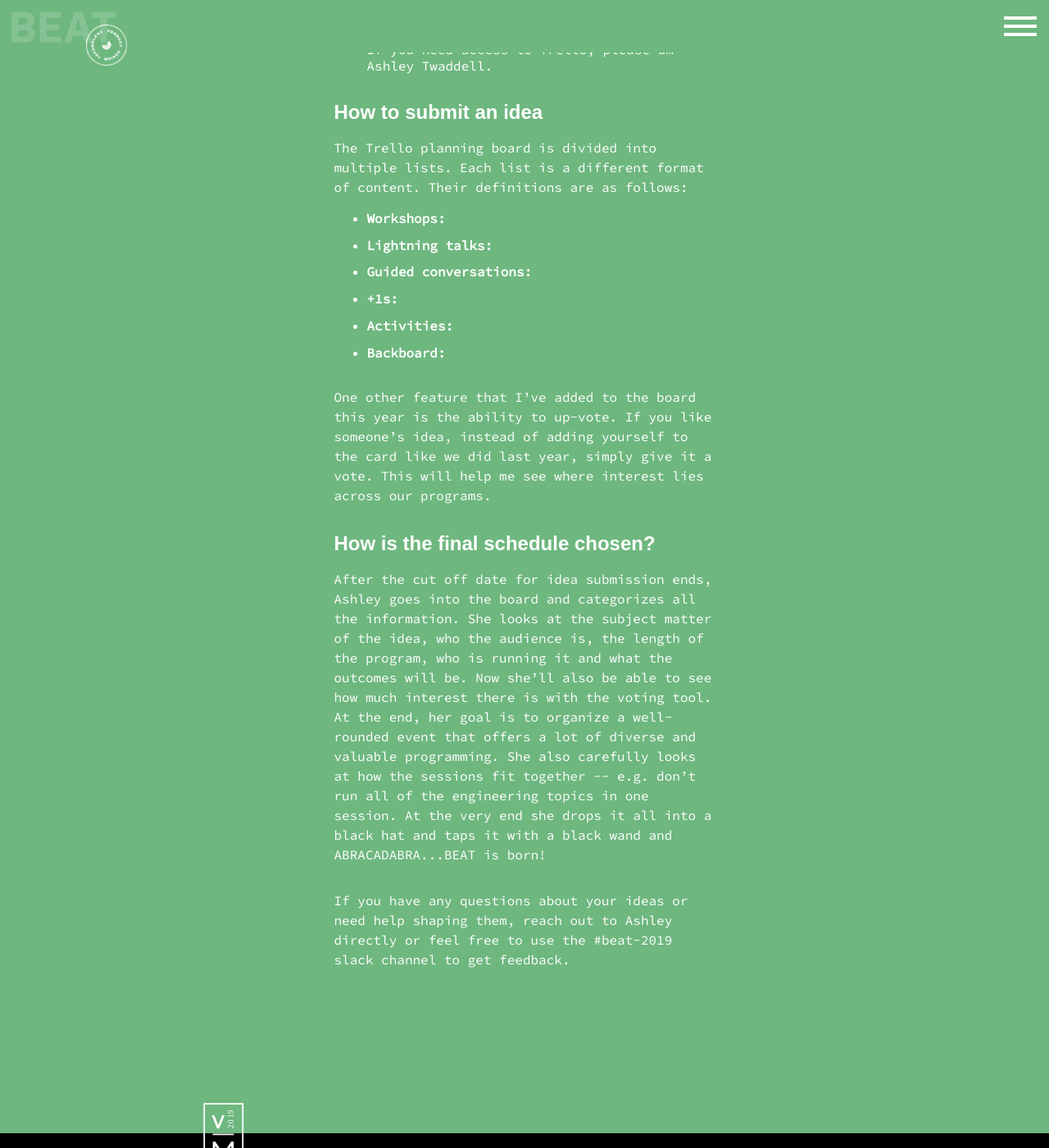
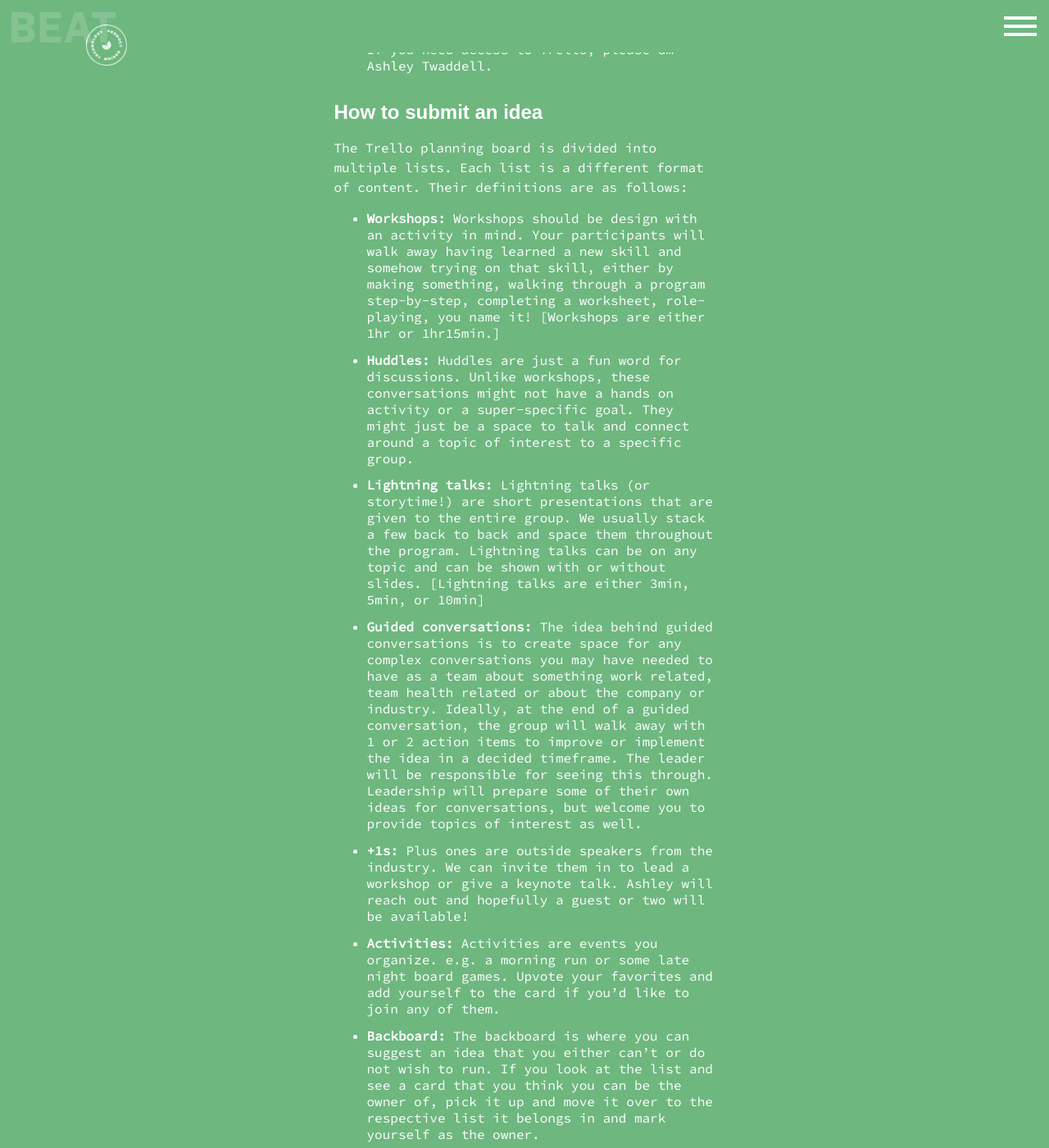
Before and after one commit to voxmedia/beat, a Jekyll site: the page built from _posts/2017-10-06-submit-an-idea.markdown, in a window 1280 px wide and 1400 px high, scrolled down 559 px. Shown: the whole window at 82% size. Built offline with Jekyll 4.4.1, drawn with Linux system fonts in a browser that asks for light colours.

Commit message:
copy updates, new sub nav in about page, jump to top functionality

```diff
--- a/_includes/footer.html
+++ b/_includes/footer.html
@@ -1,6 +1,6 @@
 <footer class="c-footer">
 
-  {% include svgs/footer-charm.html %}
+  <a href="#top">{% include svgs/footer-charm.html %}</a>
 
   <div class="footer-container">
 
--- a/_includes/svgs/footer-charm.html
+++ b/_includes/svgs/footer-charm.html
@@ -1,8 +1,7 @@
 <?xml version="1.0" encoding="UTF-8"?>
 <svg class="c-footer-charm" width="34px" height="58px" viewBox="0 0 34 58" version="1.1" xmlns="http://www.w3.org/2000/svg" xmlns:xlink="http://www.w3.org/1999/xlink">
     <!-- Generator: Sketch 46.2 (44496) - http://www.bohemiancoding.com/sketch -->
-    <title>footer-charm</title>
-    <desc>Created with Sketch.</desc>
+    <title>To The Top!</title>
     <defs></defs>
     <g id="Page-1" stroke="none" stroke-width="1" fill="none" fill-rule="evenodd">
         <g id="footer-charm" transform="translate(0.539542, 0.445667)">
--- a/_layouts/default.html
+++ b/_layouts/default.html
@@ -3,7 +3,7 @@
 
   {% include head.html %}
 
-  <body class="body">
+  <body class="body" id="top">
 
     {% if page.title != null %}
       {% include header.html %}
--- a/_posts/2017-10-06-submit-an-idea.markdown
+++ b/_posts/2017-10-06-submit-an-idea.markdown
@@ -15,7 +15,7 @@ layout: page
 <section class="c-post--list">
   <p>Ideas submissions are due Thursday 1/31 and you’ll receive an email letting you know if your idea was accepted by Monday 2/4.</p>
 
-  <p>To access the Trello Board, click <a href="https://trello.com/invite/b/OrOxXDIx/896dd492378444b9b606ad2133494262/beat-2019-planning-board">here</a>.
+  <p>To access the Trello Board, click <a target="_blank" href="https://trello.com/invite/b/OrOxXDIx/896dd492378444b9b606ad2133494262/beat-2019-planning-board">here</a>.
     <ul>
       <li>You may need to hit “join board” in order to edit it.</li>
       <li>If you need access to Trello, please dm Ashley Twaddell.</li>
@@ -27,12 +27,13 @@ layout: page
 
   <p>
   <ul>
-    <li><b>Workshops:</b> </li>
-    <li><b>Lightning talks:</b> </li>
-    <li><b>Guided conversations:</b> </li>
-    <li><b>+1s:</b> </li>
-    <li><b>Activities:</b> </li>
-    <li><b>Backboard:</b> </li>
+    <li><b>Workshops:</b> Workshops should be design with an activity in mind. Your participants will walk away having learned a new skill and somehow trying on that skill, either by making something, walking through a program step-by-step, completing a worksheet, role-playing, you name it! [Workshops are either 1hr or 1hr15min.]</li>
+    <li><b>Huddles:</b> Huddles are just a fun word for discussions. Unlike workshops, these conversations might not have a hands on activity or a super-specific goal. They might just be a space to talk and connect around a topic of interest to a specific group. </li>
+    <li><b>Lightning talks:</b> Lightning talks (or storytime!) are short presentations that are given to the entire group. We usually stack a few back to back and space them throughout the program. Lightning talks can be on any topic and can be shown with or without slides. [Lightning talks are either 3min, 5min, or 10min]</li>
+    <li><b>Guided conversations:</b> The idea behind guided conversations is to create space for any complex conversations you may have needed to have as a team about something work related, team health related or about the company or industry. Ideally,  at the end of a guided conversation, the group will walk away with 1 or 2 action items to improve or implement the idea in a decided timeframe. The leader will be responsible for seeing this through. Leadership will prepare some of their own ideas for conversations, but welcome you to provide topics of interest as well.</li>
+    <li><b>+1s:</b> Plus ones are outside speakers from the industry. We can invite them in to lead a workshop or give a keynote talk. Ashley will reach out and hopefully a guest or two will be available!  </li>
+    <li><b>Activities:</b> Activities are events you organize. e.g. a morning run or some late night board games. Upvote your favorites and add yourself to the card if you’d like to join any of them.</li>
+    <li><b>Backboard:</b> The backboard is where you can suggest an idea that you either can’t or do not wish to run. If you look at the list and see a card that you think you can be the owner of, pick it up and  move it over to the respective list it belongs in and mark yourself as the owner.</li>
   </ul>
   </p>
 
--- a/_sass/components/c-footer.scss
+++ b/_sass/components/c-footer.scss
@@ -22,6 +22,13 @@
     @include media-query {
       top: -1.75vw;
       left: 20vw;
+    }
+    #Fill-3 {
+      transition: all ease-in-out 0.3s;
+    }
+    &:hover #Fill-3 {
+      transform: rotate(180deg);
+      transform-origin: 12px 14px;
     }
   }
 
```
Also changed, not shown: _includes/part.html (+13 -8 lines), 7 other files.
